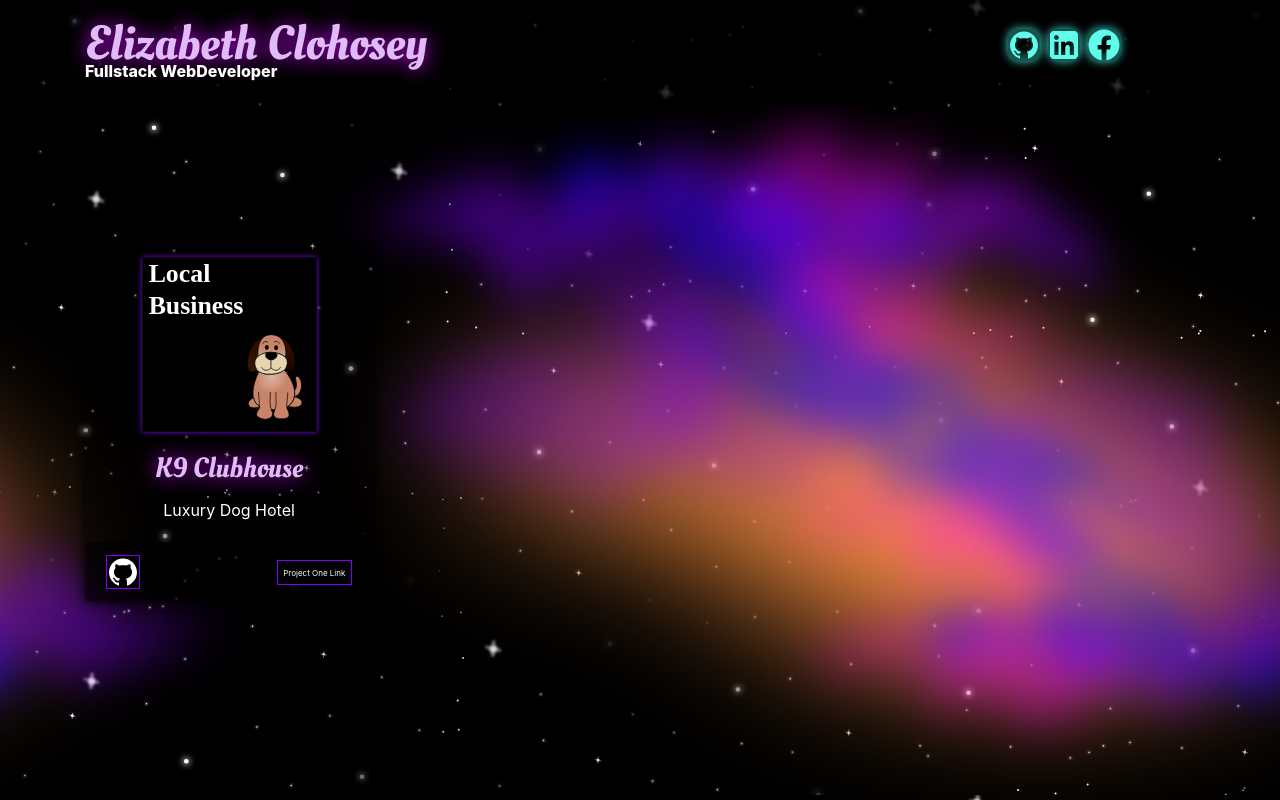
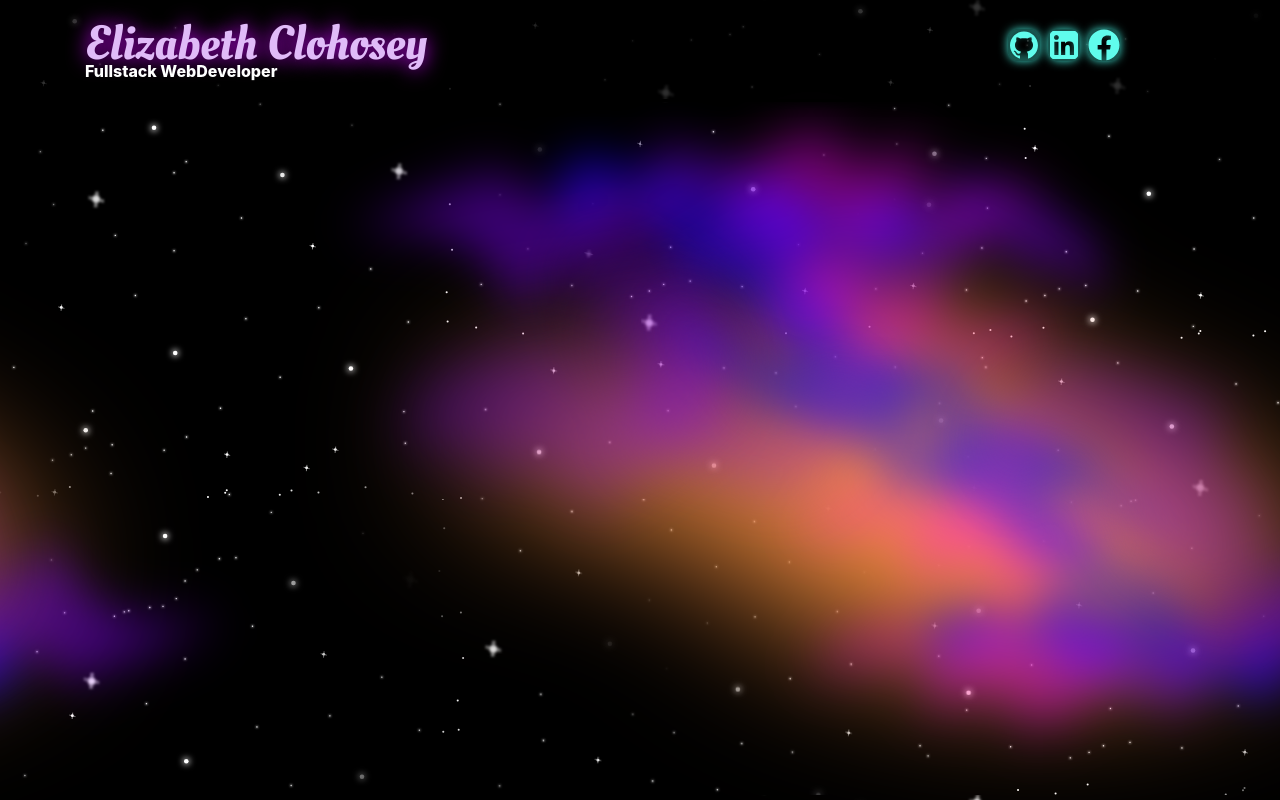
Before and after one commit to ElizabethClohosey/react-portfolio, a React (Create React App) app: page / in a window 1280 px wide. Built offline with nearby package versions, Linux system fonts and the light colour scheme.

Commit message:
added link prefix to match gh pages link

```diff
--- a/src/App.js
+++ b/src/App.js
@@ -1,4 +1,4 @@
-import { BrowserRouter as Router, Route } from "react-router-dom";
+import { BrowserRouter, BrowserRouter as Router, Route } from "react-router-dom";
 import "./App.scss";
 // import Button from "react-bootstrap/Button";
 import "bootstrap/dist/css/bootstrap.min.css";
@@ -7,18 +7,18 @@ import Content from "./components/content";
 
 function App() {
   return (
-    <Router>
+    <BrowserRouter basename={process.env.PUBLIC_URL}>
       <div className="App">
         {/* <section class="stars-background"> */}
         <div class="stars"></div>
         <div class="twinkling"></div>
         <div class="clouds"></div>
         <div className="wrapper">
-          <Header />
-          <Route exact path="/" render={(props) => <Content {...props} />} />
+          <Header/>
+          <Route exact path="/react-portfolio" render={(props) => <Content {...props} />} />
         </div>
       </div>
-    </Router>
+    </BrowserRouter>
   );
 }
 
```
